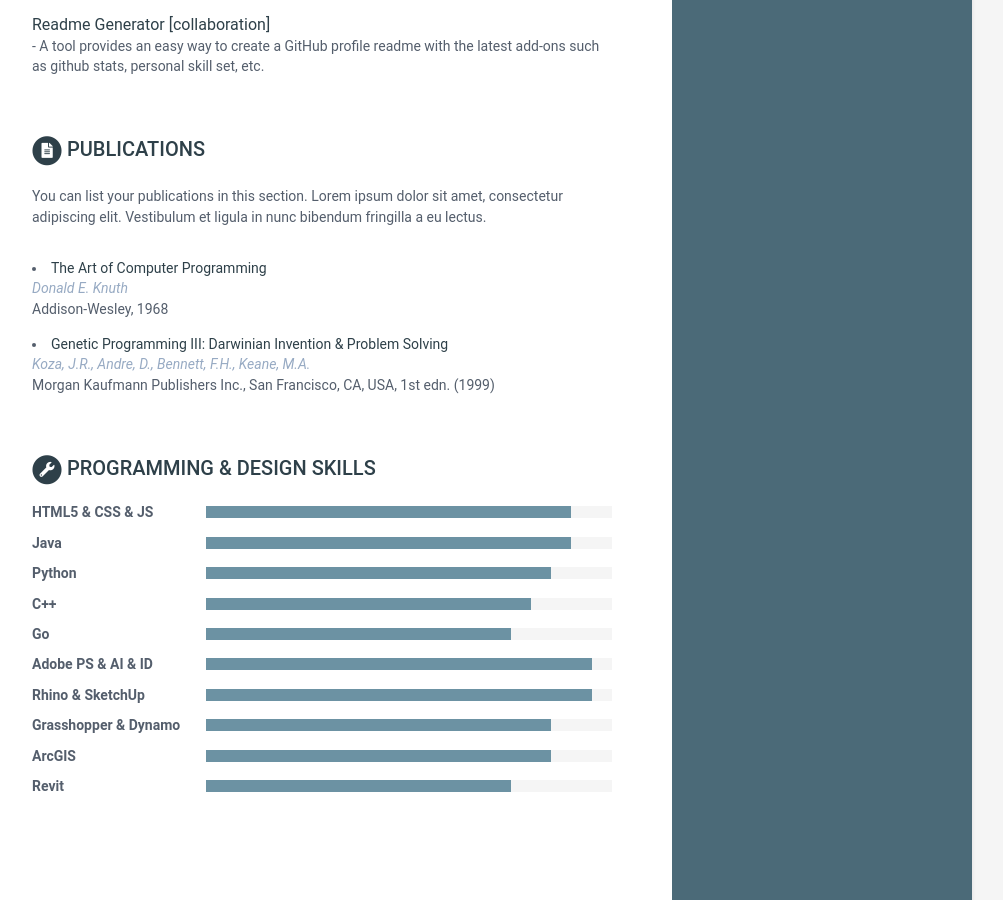
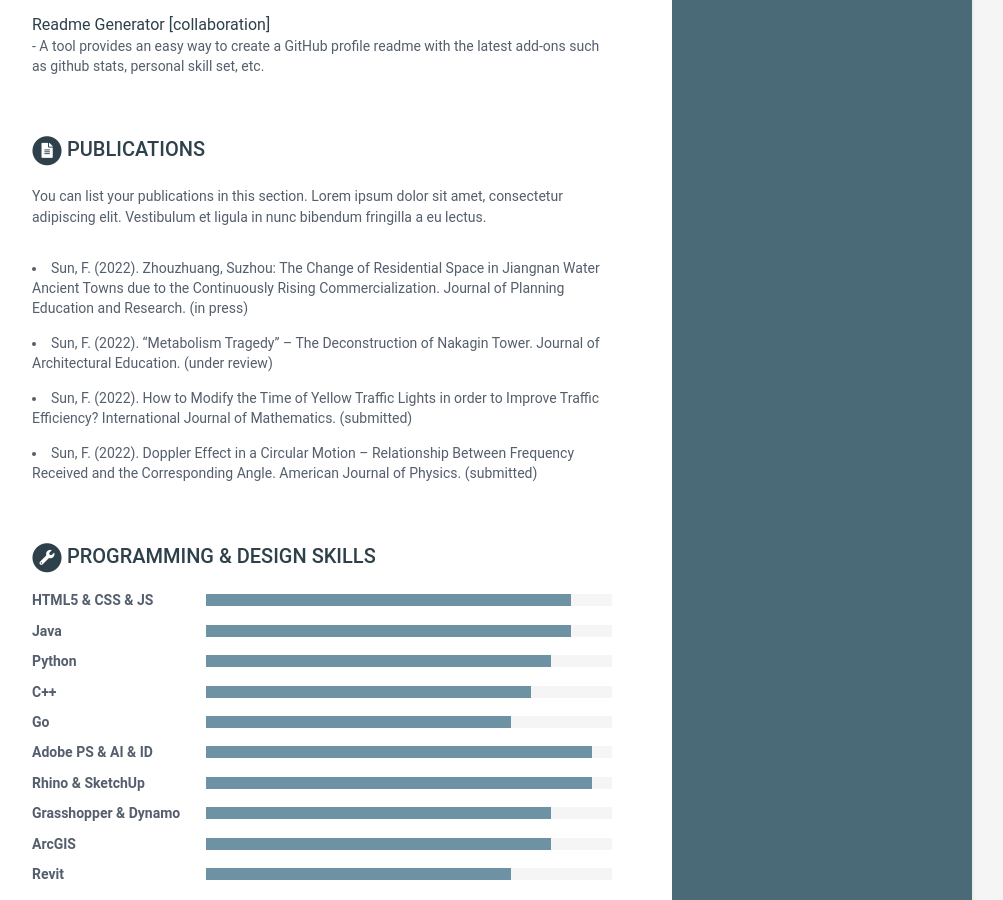
Before and after one commit to FangFrankSun/My_Resume, a Jekyll site: the page built from index.html, in a window 1280 px wide and 900 px high, scrolled down 3508 px. Shown: the whole window, without its empty margins (168-1171 px from the left). Built offline with Jekyll 4.4.1, drawn with Linux system fonts in a browser that asks for light colours.

Commit message:
Update data.yml

```diff
--- a/_data/data.yml
+++ b/_data/data.yml
@@ -286,16 +286,11 @@ publications:
       amet, consectetur adipiscing elit. Vestibulum et ligula in nunc
       bibendum fringilla a eu lectus.
     papers:
-      - title: The Art of Computer Programming
-        link: "#"
-        authors: Donald E. Knuth
-        conference: Addison-Wesley, 1968
+      - title: "Sun, F. (2022). Zhouzhuang, Suzhou: The Change of Residential Space in Jiangnan Water Ancient Towns due to the Continuously Rising Commercialization. Journal of Planning Education and Research. (in press)"
 
-      - title: "Genetic Programming III: Darwinian Invention &amp; Problem Solving"
-        link: "#"
-        authors: Koza, J.R., Andre, D., Bennett, F.H., Keane, M.A.
-        conference: "Morgan Kaufmann Publishers Inc., San Francisco, CA, USA, 1st edn. (1999)"
-
+      - title: Sun, F. (2022). “Metabolism Tragedy” – The Deconstruction of Nakagin Tower. Journal of Architectural Education. (under review)
+      - title: Sun, F. (2022). How to Modify the Time of Yellow Traffic Lights in order to Improve Traffic Efficiency? International Journal of Mathematics. (submitted)
+      - title: Sun, F. (2022). Doppler Effect in a Circular Motion – Relationship Between Frequency Received and the Corresponding Angle. American Journal of Physics. (submitted)
 
 
 skills:
```
